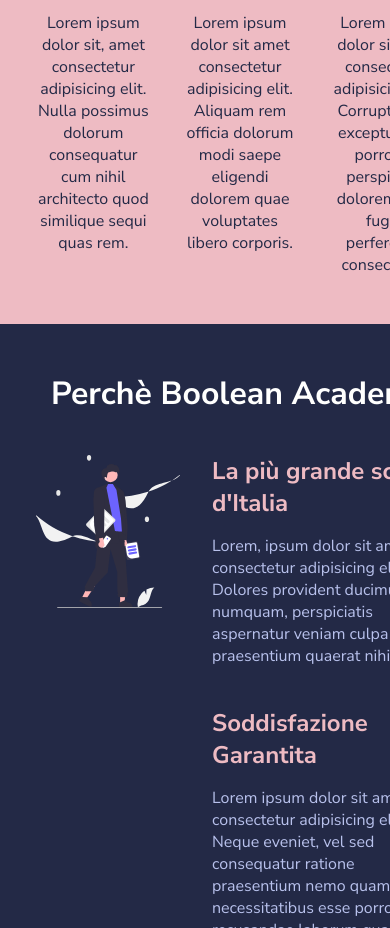
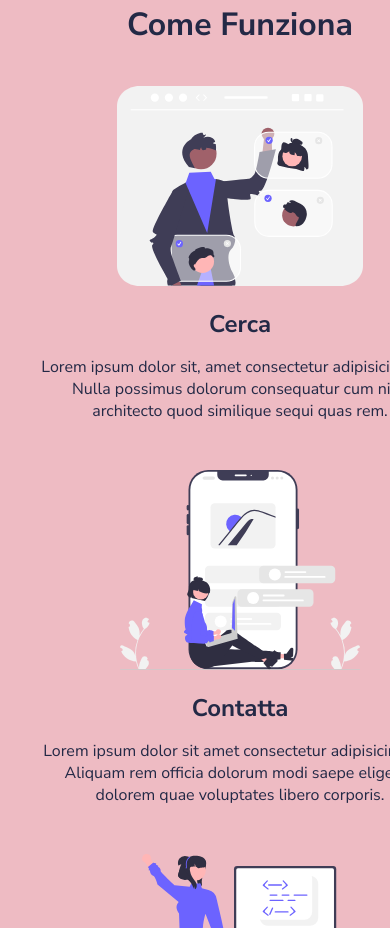
Before and after one commit to simone-sampino/html-css-resp-wannabe, a plain HTML site: page index.html in a window 390 px wide. Shown: the part 1072-2000 px from the top of the page. Drawn offline with Linux system fonts and the light colour scheme.

Commit message:
Enhance mobile responsiveness with layout adjustments for lessons, steps, and why-us sections

```diff
--- a/css/style.css
+++ b/css/style.css
@@ -134,8 +134,51 @@
     }
 }
 
+/* Mobile */
 @media screen and (max-width: 480px) {
-    * {
+
+    .lessons {
+
+        p {
+            margin-bottom: 3rem;
+        }
+
+        .col {
+            width: 100%;
+        }
+    }
+
+    .steps {
+        margin-bottom: 0;
+
+        p {
+            margin-bottom: 3rem;
+        }
+
+        .col {
+            width: 100%;
+        }
+    }
+
+    .container {
         max-width: 480px;
+
+        .row {
+            flex-direction: column;
+            align-items: center;
+        }
+    }
+
+    .why-us .col-left {
+        width: 100%;
+    }
+
+    .why-us {
+        padding: 3rem 0;
+        margin: 0;
+        background-color: #20252B;
+
+        .container {
+        }
     }
 }
```
